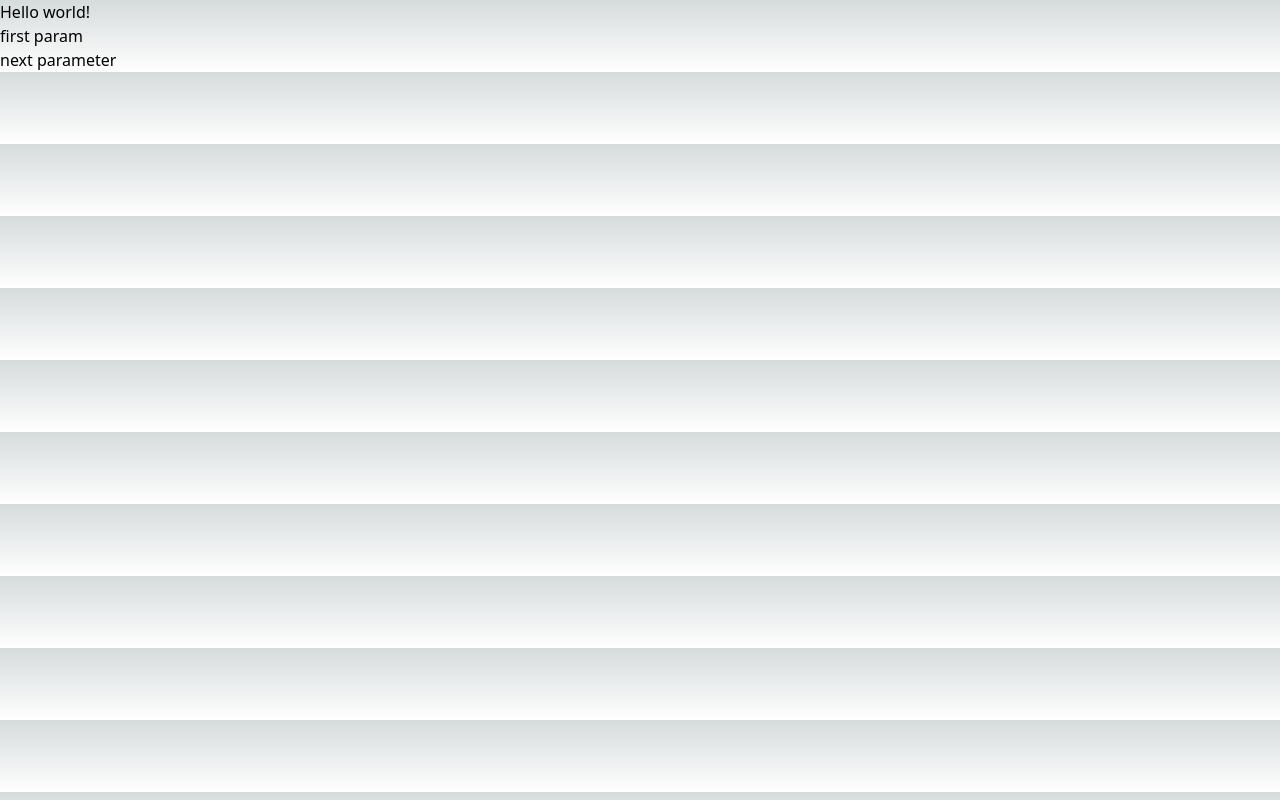
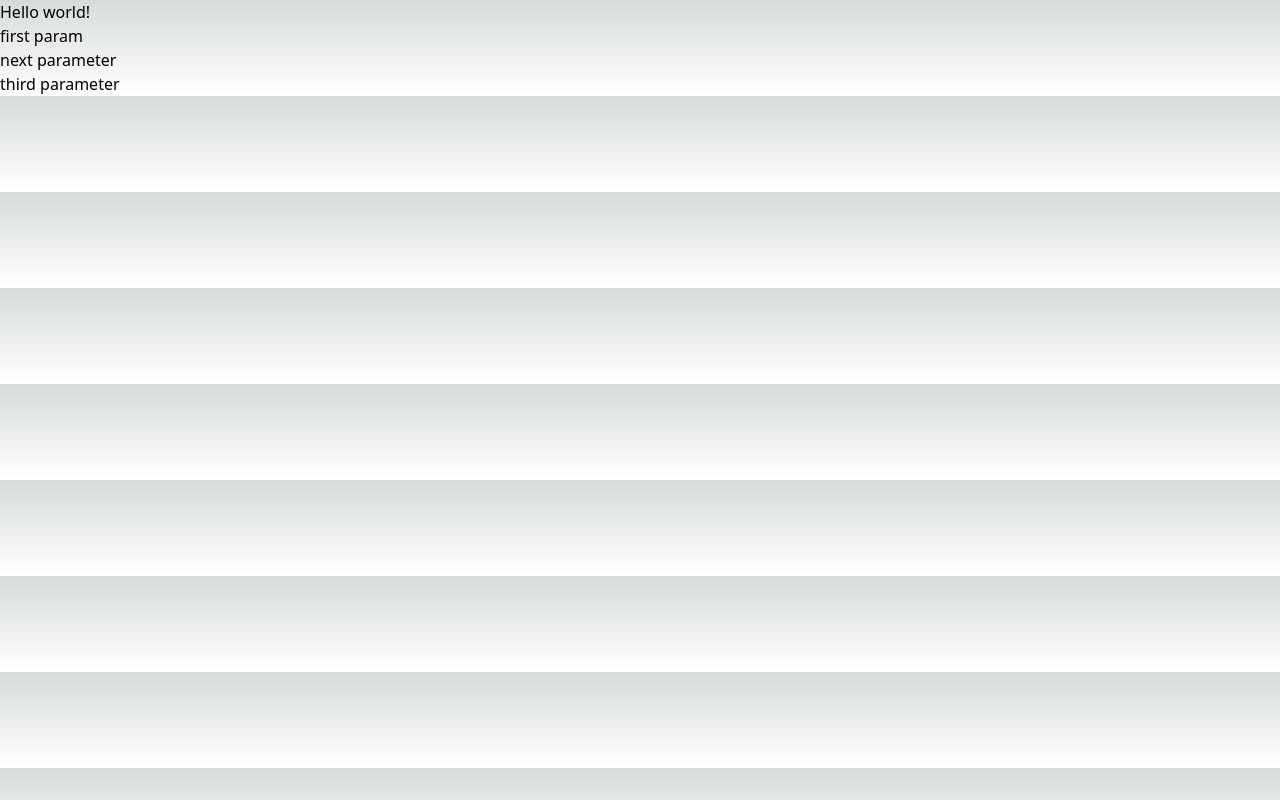
Before and after one commit to JuliOnGit/testlist, a Next.js app: page / in a window 1280 px wide. Built offline with nearby package versions, Linux system fonts and the light colour scheme.

Commit message:
Add new list item

```diff
--- a/pages/index.tsx
+++ b/pages/index.tsx
@@ -15,6 +15,11 @@ export default function Home() {
       name: 'next parameter',
       defaultValue: 'a value',
       actualValue: 'the same value'
+    },
+    {
+      name: 'third parameter',
+      defaultValue: 'another value',
+      actualValue: 'a different value'
     }
   ];
   return (
```
